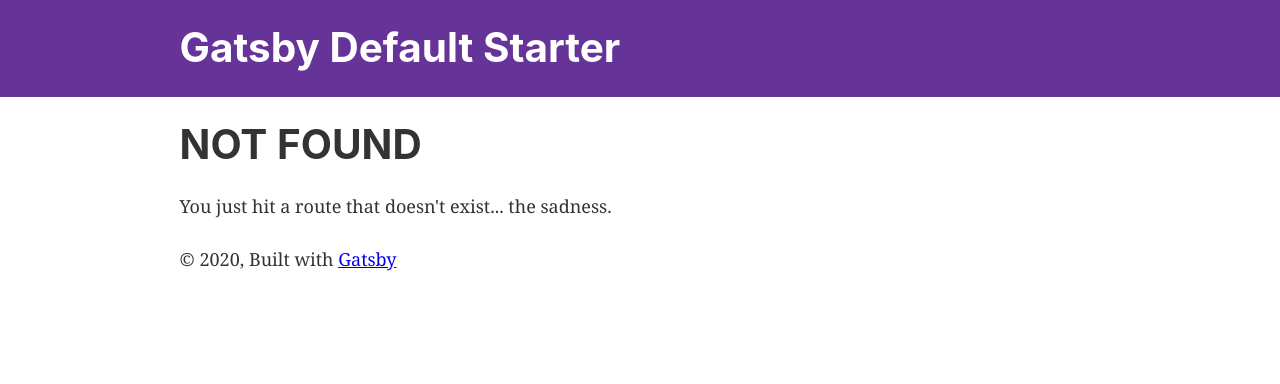
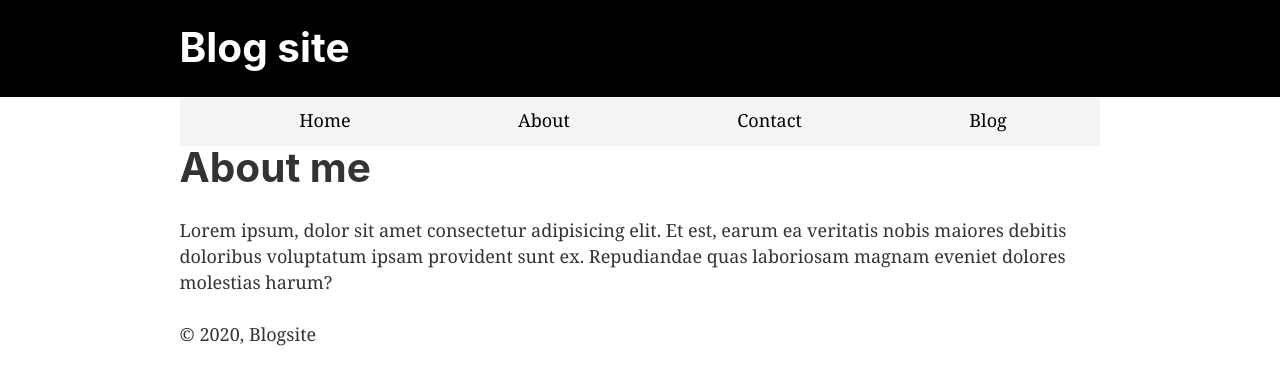
Before and after one commit to Narmadhu/blogsite, a Gatsby site: page /about in a window 1280 px wide. Before the commit this address had no page. Built offline with nearby package versions, Linux system fonts and the light colour scheme; Gatsby itself is replaced by a stand-in of ours.

Commit message:
initialised and created pages

```diff
--- a/gatsby-config.js
+++ b/gatsby-config.js
@@ -1,11 +1,12 @@
 module.exports = {
   siteMetadata: {
-    title: `Gatsby Default Starter`,
+    title: `Blog site`,
     description: `Kick off your next, great Gatsby project with this default starter. This barebones starter ships with the main Gatsby configuration files you might need.`,
     author: `@gatsbyjs`,
   },
   plugins: [
     `gatsby-plugin-react-helmet`,
+
     {
       resolve: `gatsby-source-filesystem`,
       options: {
@@ -13,6 +14,7 @@ module.exports = {
         path: `${__dirname}/src/images`,
       },
     },
+
     `gatsby-transformer-sharp`,
     `gatsby-plugin-sharp`,
     {
@@ -27,6 +29,7 @@ module.exports = {
         icon: `src/images/gatsby-icon.png`, // This path is relative to the root of the site.
       },
     },
+
     // this (optional) plugin enables Progressive Web App + Offline functionality
     // To learn more, visit: https://gatsby.dev/offline
     // `gatsby-plugin-offline`,
--- a/package.json
+++ b/package.json
@@ -7,11 +7,13 @@
   "dependencies": {
     "gatsby": "^2.23.12",
     "gatsby-image": "^2.4.9",
+    "gatsby-plugin-catch-links": "^2.3.11",
     "gatsby-plugin-manifest": "^2.4.14",
     "gatsby-plugin-offline": "^3.2.13",
     "gatsby-plugin-react-helmet": "^3.3.6",
     "gatsby-plugin-sharp": "^2.6.14",
-    "gatsby-source-filesystem": "^2.3.14",
+    "gatsby-source-filesystem": "^2.3.23",
+    "gatsby-transformer-remark": "^2.8.27",
     "gatsby-transformer-sharp": "^2.5.7",
     "prop-types": "^15.7.2",
     "react": "^16.12.0",
--- a/src/components/header.js
+++ b/src/components/header.js
@@ -5,8 +5,7 @@ import React from "react"
 const Header = ({ siteTitle }) => (
   <header
     style={{
-      background: `rebeccapurple`,
-      marginBottom: `1.45rem`,
+      background: `black`,
     }}
   >
     <div
--- a/src/components/layout.css
+++ b/src/components/layout.css
@@ -42,6 +42,8 @@ template {
 a {
   background-color: transparent;
   -webkit-text-decoration-skip: objects;
+  text-decoration: none;
+  color: black;
 }
 a:active,
 a:hover {
--- a/src/components/layout.js
+++ b/src/components/layout.js
@@ -10,6 +10,7 @@ import PropTypes from "prop-types"
 import { useStaticQuery, graphql } from "gatsby"
 
 import Header from "./header"
+import Menu from "./menu"
 import "./layout.css"
 
 const Layout = ({ children }) => {
@@ -26,6 +27,7 @@ const Layout = ({ children }) => {
   return (
     <>
       <Header siteTitle={data.site.siteMetadata.title} />
+
       <div
         style={{
           margin: `0 auto`,
@@ -33,12 +35,9 @@ const Layout = ({ children }) => {
           padding: `0 1.0875rem 1.45rem`,
         }}
       >
+        <Menu />
         <main>{children}</main>
-        <footer>
-          © {new Date().getFullYear()}, Built with
-          {` `}
-          <a href="https://www.gatsbyjs.org">Gatsby</a>
-        </footer>
+        <footer>© {new Date().getFullYear()}, Blogsite</footer>
       </div>
     </>
   )
--- /dev/null
+++ b/src/components/menu.js
@@ -0,0 +1,37 @@
+import React from "react"
+import Link from "gatsby-link"
+
+const Menu = () => {
+  return (
+    <div
+      style={{
+        backgroundColor: `#f4f4f4`,
+        padding: `10px`,
+      }}
+    >
+      <ul
+        style={{
+          display: `flex`,
+          justifyContent: `space-around`,
+          listStyle: `none`,
+          marginBottom: `-10px`,
+          width: `auto`,
+        }}
+      >
+        <li>
+          <Link to="/">Home</Link>
+        </li>
+        <li>
+          <Link to="/about">About</Link>
+        </li>
+        <li>
+          <Link to="/contact">Contact</Link>
+        </li>
+        <li>
+          <Link to="/blog">Blog</Link>
+        </li>
+      </ul>
+    </div>
+  )
+}
+export default Menu
--- /dev/null
+++ b/src/pages/about.js
@@ -0,0 +1,17 @@
+import React from "react"
+import Layout from "../components/layout"
+
+const About = () => {
+  return (
+    <Layout>
+      <h1>About me</h1>
+      <p>
+        Lorem ipsum, dolor sit amet consectetur adipisicing elit. Et est, earum
+        ea veritatis nobis maiores debitis doloribus voluptatum ipsam provident
+        sunt ex. Repudiandae quas laboriosam magnam eveniet dolores molestias
+        harum?
+      </p>
+    </Layout>
+  )
+}
+export default About
```
Also changed, not shown: src/pages/blog.js (added, +11 -0 lines), src/pages/contact.js (added, +17 -0 lines), 1 other file.
